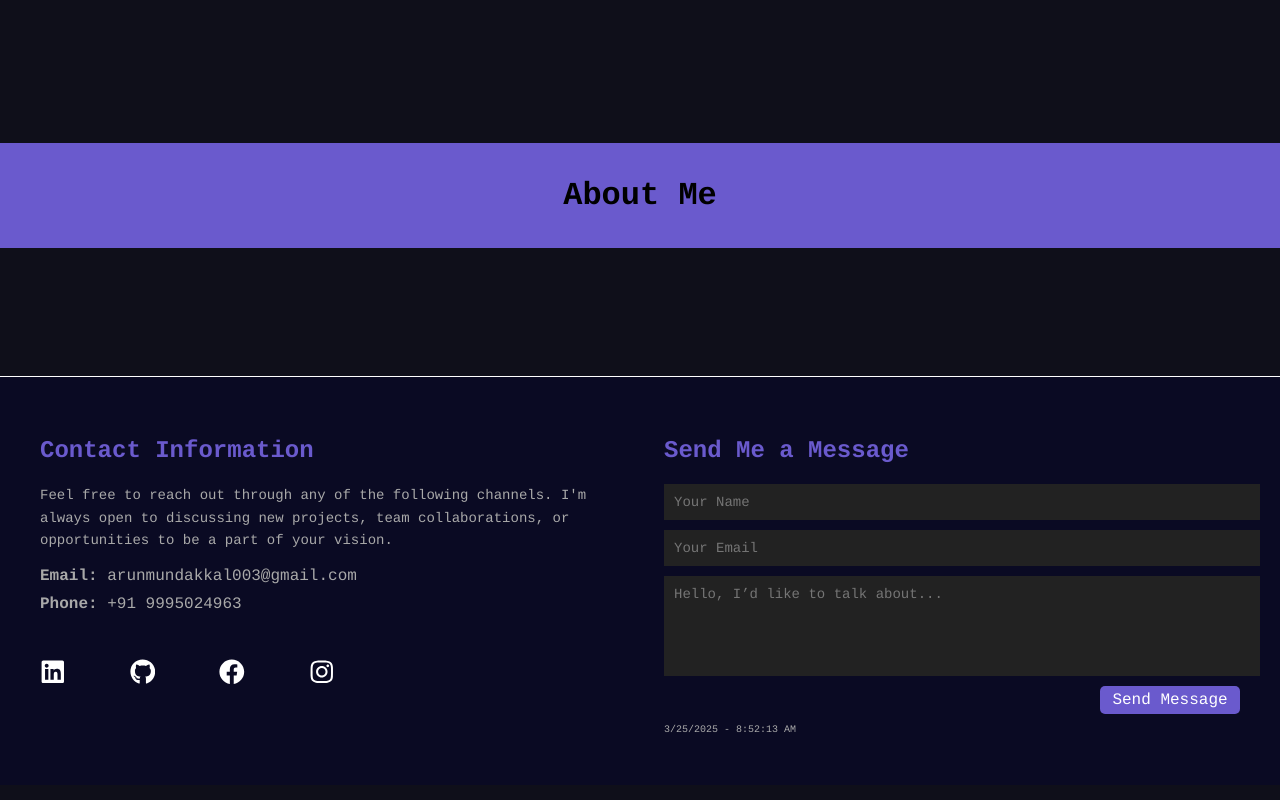
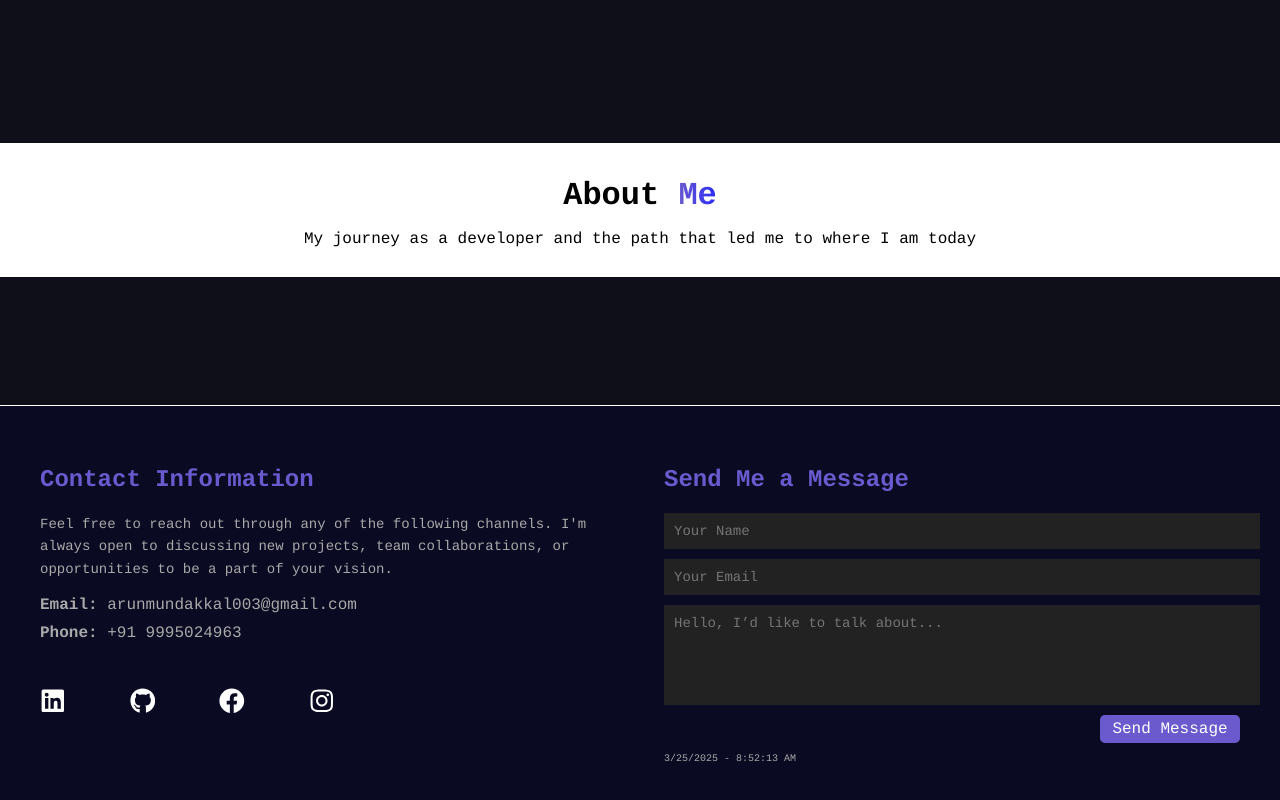
Before and after one commit to Arunitdy/portfolio-2.0, a React (Vite) app in the folder portfolio/: page / in a window 1280 px wide. Shown: the part 933-1733 px from the top of the page. Built offline with nearby package versions, Linux system fonts and the light colour scheme.

Commit message:
update About section styling and add developer journey description in Profile component

```diff
--- a/portfolio/src/All/Profile.css
+++ b/portfolio/src/All/Profile.css
@@ -169,12 +169,23 @@
 /* About */
 
 .About {
-    background-color: #6a5acd;
+    background-color:white;
     display: flex;
+    flex-direction: column;
     justify-content: center;
     align-items: center;
     margin: 10vw 0vw;
     padding: 1vw;
+}
+.About h1 {
+    color: black;
+    margin-bottom: 0px;
+}
+
+.About h1 span{
+    background: linear-gradient(to right, #6a5acd, rgb(43, 43, 248));
+    -webkit-background-clip: text;
+    -webkit-text-fill-color: transparent;
 }
 
 /* Footer */
--- a/portfolio/src/All/Profile.jsx
+++ b/portfolio/src/All/Profile.jsx
@@ -6,6 +6,12 @@ import "./Profile.css";
 export const Profile = () => {
 
     const [currentTime, setCurrentTime] = useState(new Date());
+    const timeline = [
+        { year: "2022", text: "Started learning **C Programming** as the foundation of my coding journey." },
+        { year: "2023", text: "Explored **Data Structures & Algorithms (DSA)**, **Java**, and **Object-Oriented Programming (OOP)** to strengthen problem-solving skills." },
+        { year: "2024", text: "Dived into databases, learning **MySQL** and **DBMS**. Started front-end development with **JavaScript** and **React.js**." },
+        { year: "2025", text: "Expanding full-stack skills with **Firebase** and **Express.js** for backend development." },
+      ];
 
     useEffect(() => {
         const interval = setInterval(() => {
@@ -58,6 +64,7 @@ export const Profile = () => {
             </div>
             <div className="About">
                 <h1>About <span>Me</span></h1>
+                <p>My journey as a developer and the path that led me to where I am today</p>
             </div>
             <div className="skill"></div>
             <div className="projects"></div>
```
Lines whose indentation alone changed are shown as unchanged.
